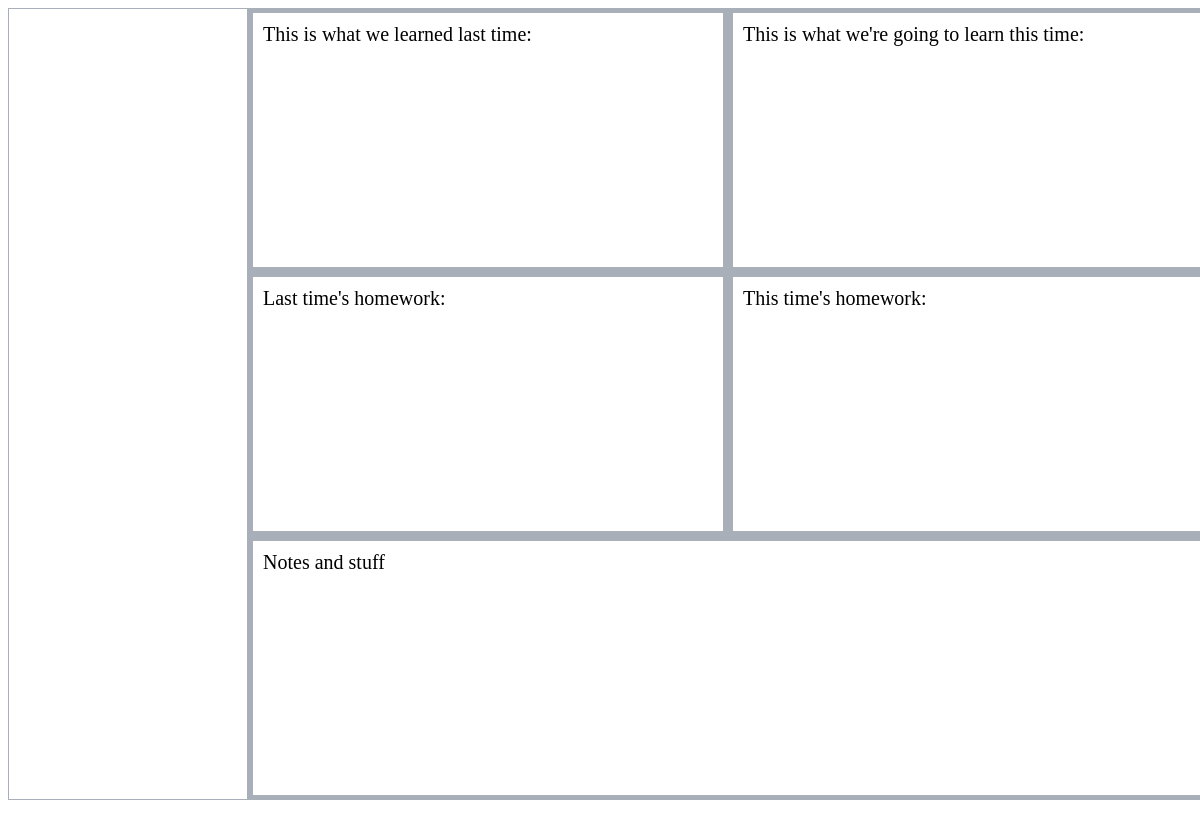
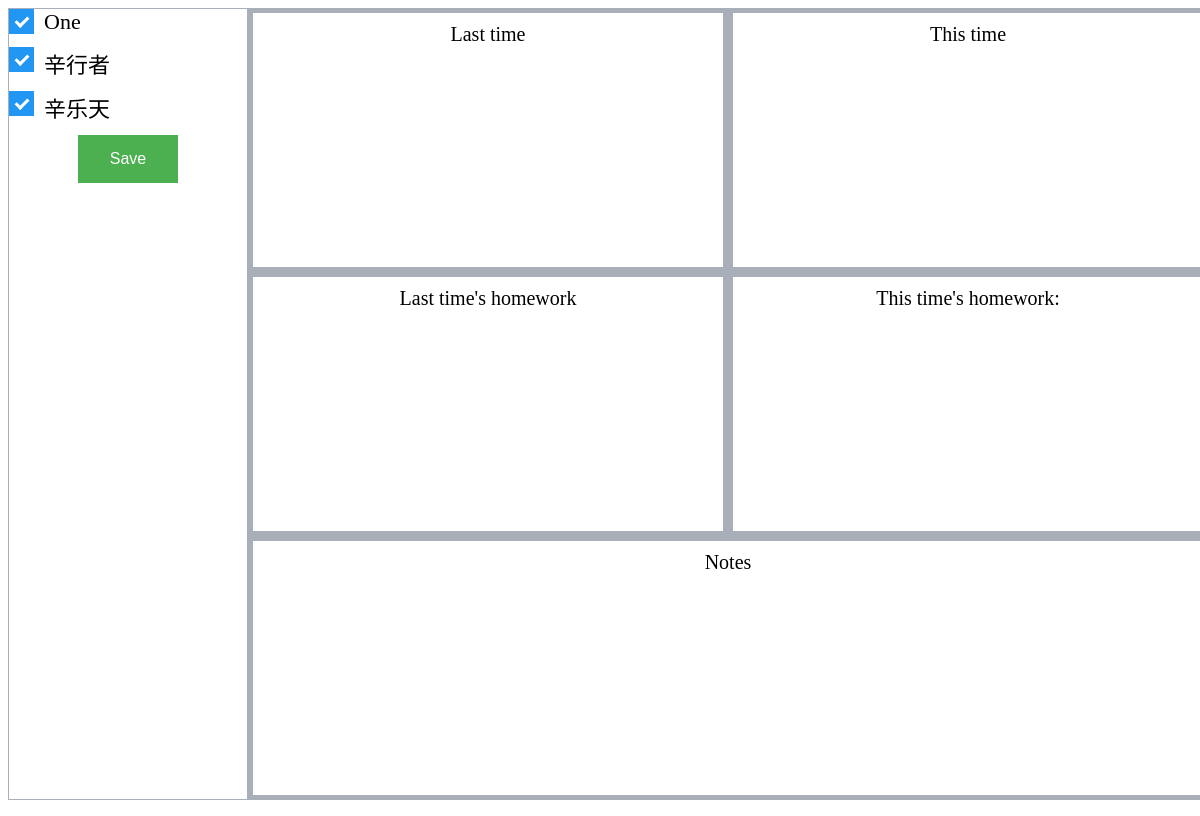
Before and after one commit to XingzheXin/Electron_App_1, an Electron app: page html/东风路周三周六班.html in a window 1200 px wide. Drawn offline with Linux system fonts and the light colour scheme; no server answers.

Commit message:
new styles

```diff
--- a/css/class_style.css
+++ b/css/class_style.css
@@ -19,6 +19,7 @@
   font-size: 20px;
   padding: 10px;
   overflow: auto;
+  text-align: center;
 }
 
 .prev_content {
@@ -114,6 +115,27 @@
   -webkit-transform: rotate(45deg);
   transform: rotate(45deg);
 }
+
+.button {
+  background-color: #4CAF50; /* Green */
+  border: none;
+  color: white;
+  padding: 15px 32px;
+  text-align: center;
+  text-decoration: none;
+  display: block;
+  font-size: 16px;
+  align-self: center;
+  margin: auto;
+}
+
+/*
+.button_wrapper {
+  text-align: center;
+  vertical-align: bottom
+}
+ */
+
 /*
 .tr {
   height: 80px;
--- a/html/东风路周三周六班.html
+++ b/html/东风路周三周六班.html
@@ -10,7 +10,7 @@
 <body>
     <div class="container">
         <div id="studentlist" class="student_list">
-        <!--
+            <form method="POST">
                 <label class="cb_container">One
                     <input type="checkbox" checked="checked">
                     <span class="checkmark"></span>
@@ -23,25 +23,27 @@
                     <input type="checkbox" checked="checked">
                     <span class="checkmark"></span>
                 </label>
-        -->
+                <input type="submit" class="button" value="Save">
+            </form>
         </div>
         <div class="prev_content">
-        This is what we learned last time:
+            Last time
         </div>
         <div class="pres_content">
-        This is what we're going to learn this time:
+            This time
         </div>
         <div class="prev_hw">
-        Last time's homework:
+            Last time's homework
         </div>
         <div class="pres_hw">
             This time's homework:
         </div>
         <div class="notes">
-        Notes and stuff
+            Notes
         </div>
     </div>
 
     <script src="../js_files/createCheckboxes.js"></script>
 </body>
+
 </html>
```
Also changed, not shown: main.js (+7 -62 lines). Lines whose indentation alone changed are shown as unchanged.
